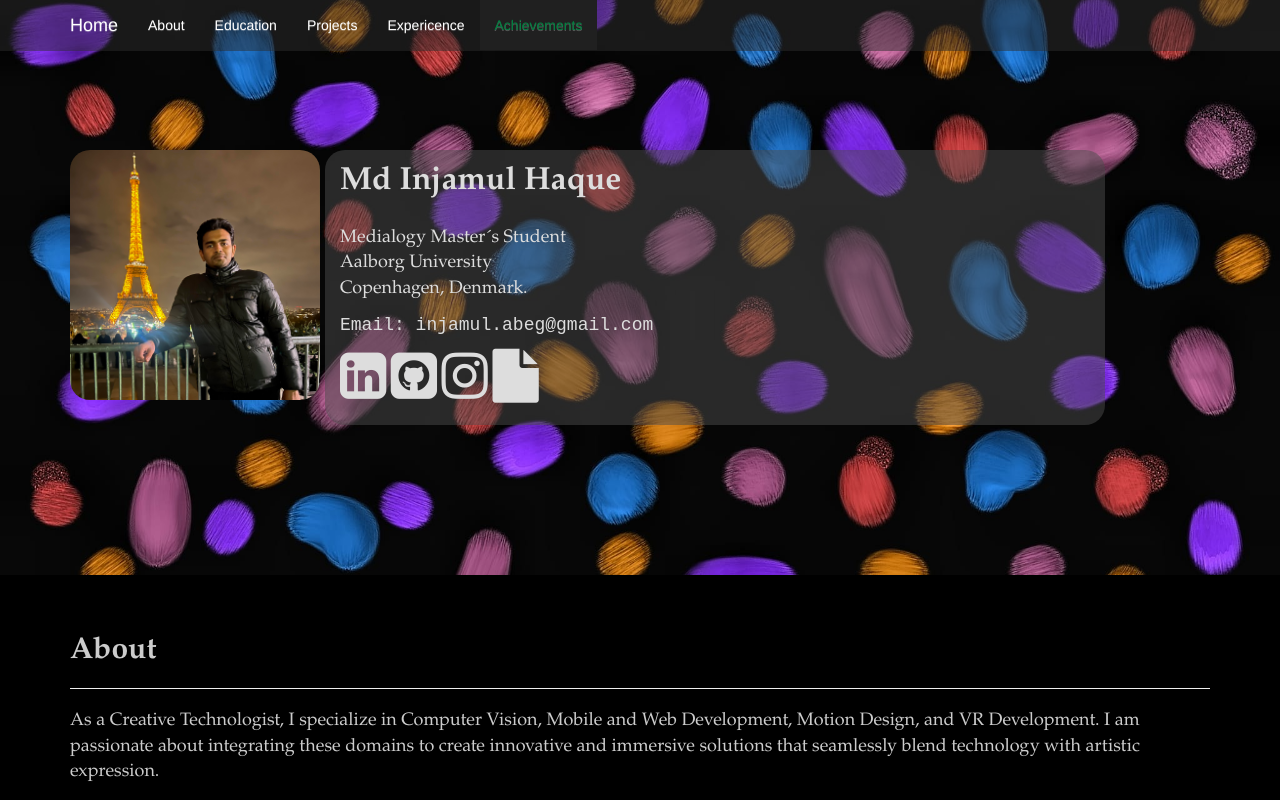
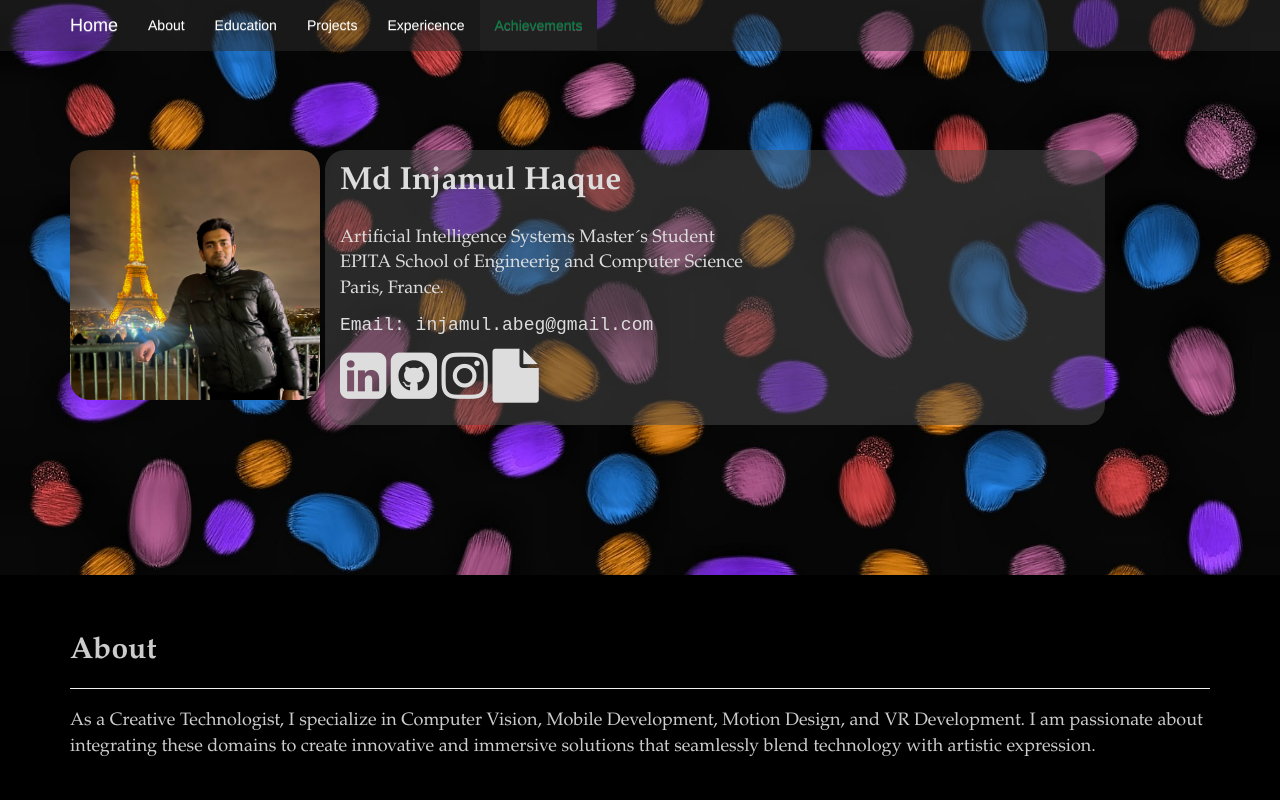
Before and after one commit to injamul-abeg/injamul-abeg.github.io, a plain HTML site: page index.html in a window 1280 px wide. Shown: the top 800 px of the page. Drawn offline with nearby package versions, Linux system fonts and the light colour scheme.

Commit message:
Update index.html

```diff
--- a/index.html
+++ b/index.html
@@ -94,9 +94,9 @@
             <div><span class="english-name">Md Injamul Haque</span>
             <div class="spacer"></div>
             <div class="info-list">
-              <div>Medialogy Master´s Student</div>
-              <div><a href="https://www.en.aau.dk/education/master/medialogy-cph" target="_blank">Aalborg University</a></div>
-              <div> Copenhagen, Denmark.</div>
+              <div>Artificial Intelligence Systems Master´s Student</div>
+              <div><a href="https://www.en.aau.dk/education/master/medialogy-cph" target="_blank">EPITA School of Engineerig and Computer Science</a></div>
+              <div> Paris, France.</div>
               <div class='email'>Email: injamul.abeg@gmail.com</div>
             </div>
             <div class="social-links">
@@ -126,7 +126,7 @@
             <hr>
             <div class="spacer"></div>
             <p>
-			As a Creative Technologist, I specialize in Computer Vision, Mobile and Web Development, Motion Design, and VR
+			As a Creative Technologist, I specialize in Computer Vision, Mobile Development, Motion Design, and VR
 Development. I am passionate about integrating these domains to create innovative and immersive solutions that seamlessly
 blend technology with artistic expression.</p>
 
```
